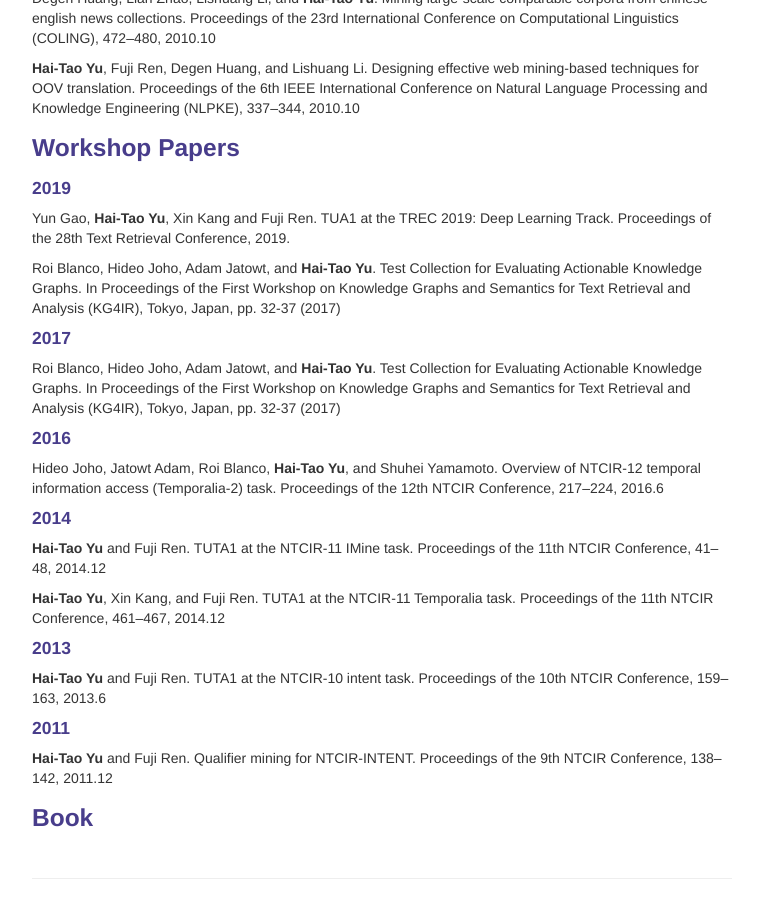
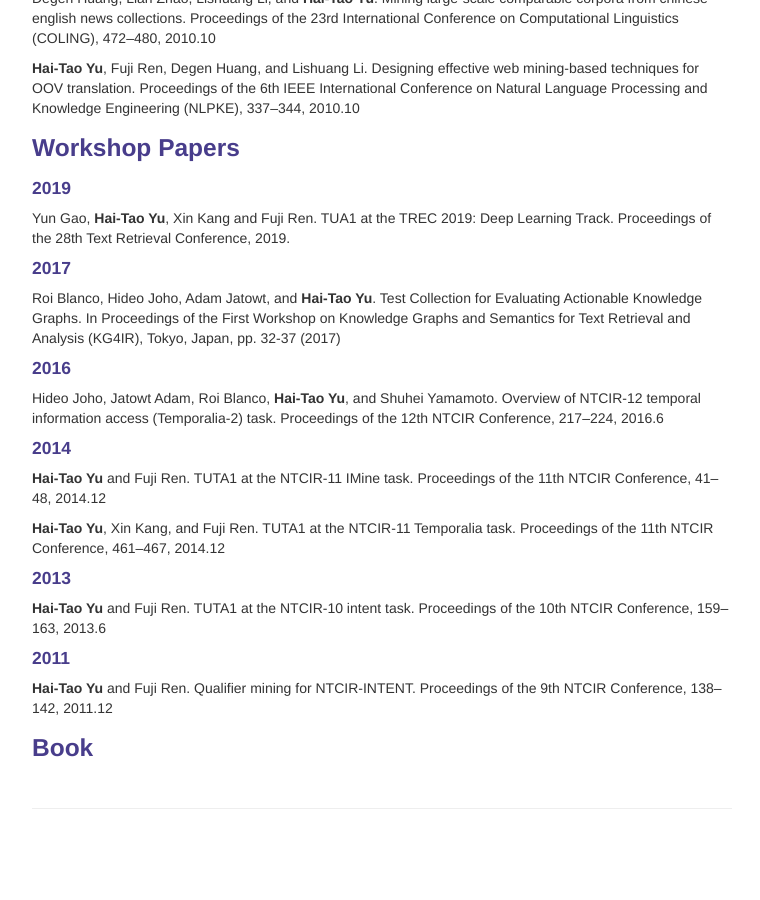
Before and after one commit to ii-research-yu/ii-research-yu.github.io, a Jekyll site: the page built from pages/publication.md, in a window 1280 px wide and 900 px high, scrolled down 2154 px. Shown: the whole window, without its empty margins (258-1018 px from the left). Built offline with Jekyll 4.4.1, drawn with Linux system fonts in a browser that asks for light colours; after the commit the page ends 2994 px from its top, so only the background shows below that.

Commit message:
Update publication.md

```diff
--- a/pages/publication.md
+++ b/pages/publication.md
@@ -90,8 +90,6 @@ Degen Huang, Lian Zhao, Lishuang Li, and **Hai-Tao Yu**. Mining large-scale comp
 
 Yun Gao, **Hai-Tao Yu**, Xin Kang and Fuji Ren. TUA1 at the TREC 2019: Deep Learning Track. Proceedings of the 28th Text Retrieval Conference, 2019.
 
-Roi Blanco, Hideo Joho, Adam Jatowt, and **Hai-Tao Yu**. Test Collection for Evaluating Actionable Knowledge Graphs. In Proceedings of the First Workshop on Knowledge Graphs and Semantics for Text Retrieval and Analysis (KG4IR), Tokyo, Japan, pp. 32-37 (2017)
-
 #### 2017
 
 Roi Blanco, Hideo Joho, Adam Jatowt, and **Hai-Tao Yu**. Test Collection for Evaluating Actionable Knowledge Graphs. In Proceedings of the First Workshop on Knowledge Graphs and Semantics for Text Retrieval and Analysis (KG4IR), Tokyo, Japan, pp. 32-37 (2017)
```
